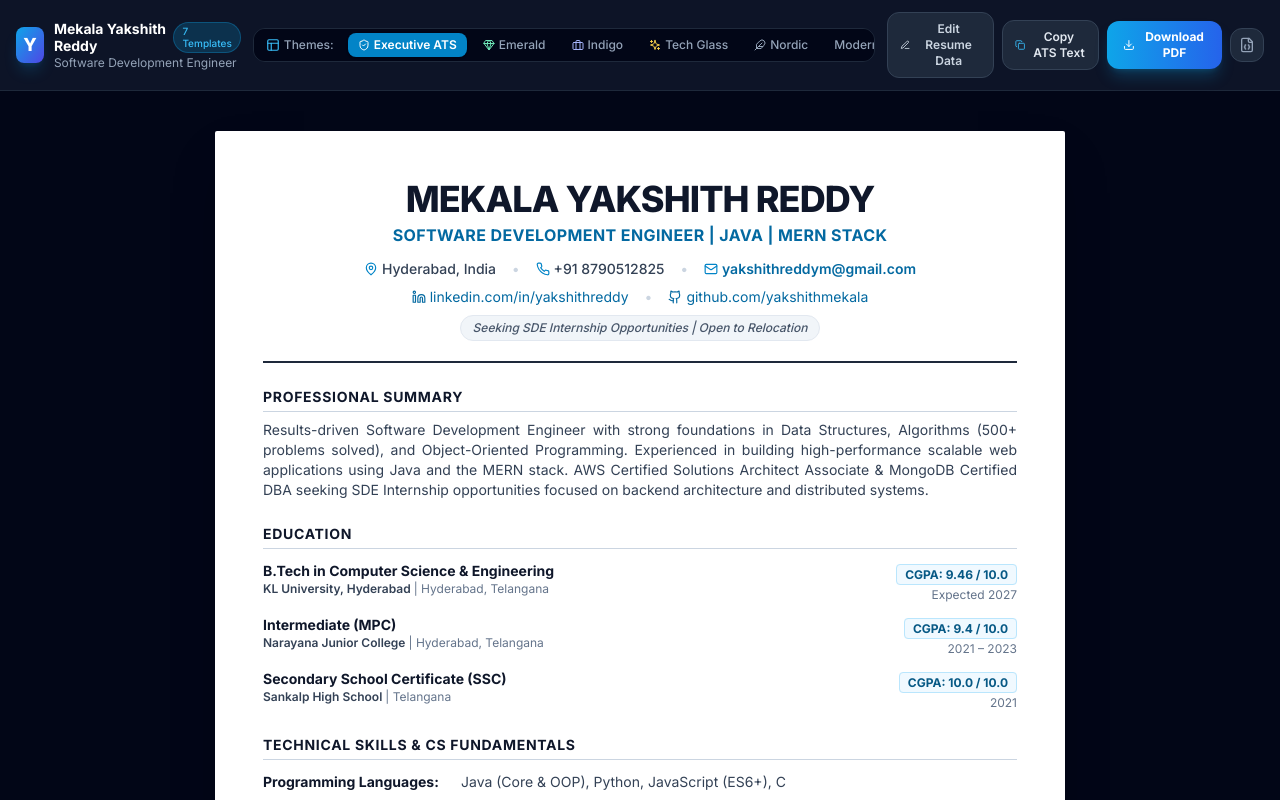
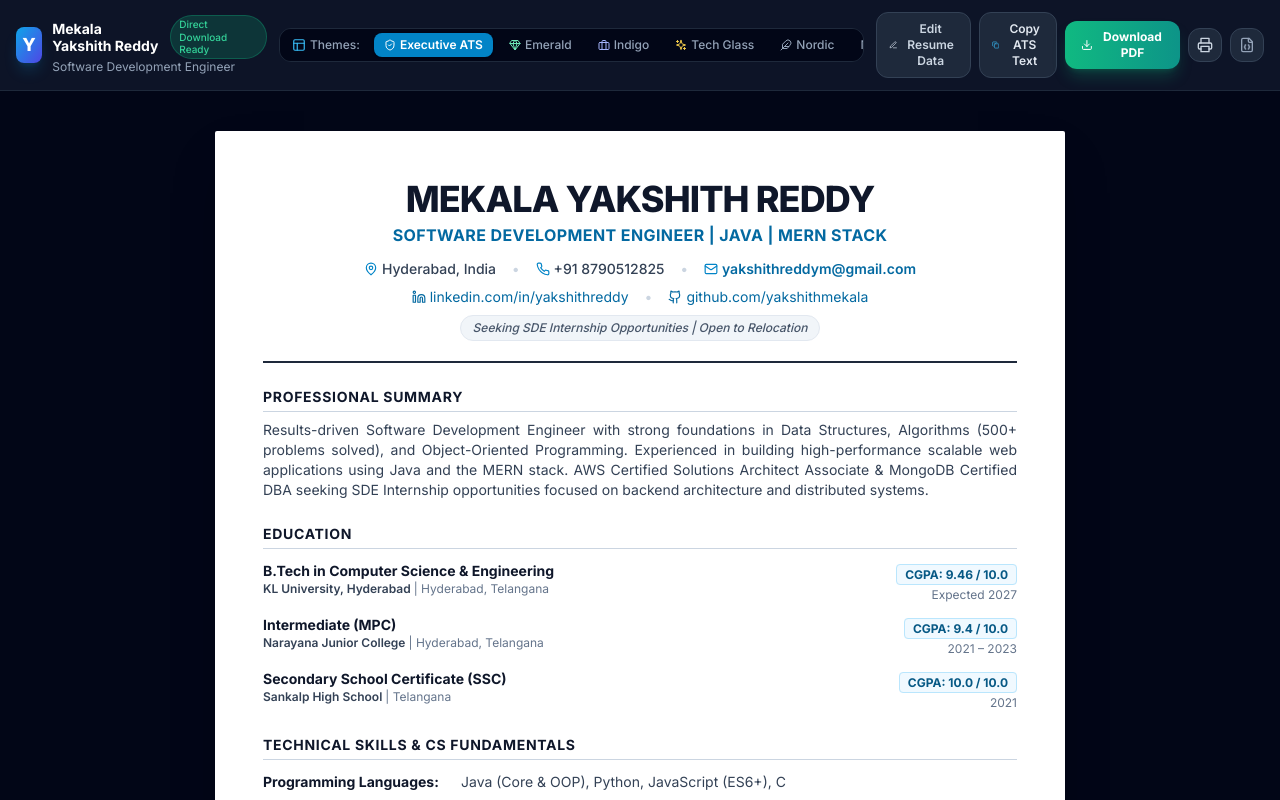
Before and after one commit to yakshithmekala/Buildresume, a React (Vite) app: page / in a window 1280 px wide. Shown: the top 800 px of the page. Built offline with nearby package versions, Linux system fonts and the light colour scheme.

Commit message:
Add direct 1-click PDF file download with html2pdf.js

```diff
--- a/src/components/HeaderNavbar.tsx
+++ b/src/components/HeaderNavbar.tsx
@@ -1,6 +1,6 @@
 import React, { useState } from 'react';
 import { ResumeTheme, ResumeData } from '../types/resume';
-import { Download, Copy, Check, Edit3, Eye, FileJson, Sparkles, Layout, ShieldCheck, Gem, Briefcase, Feather } from 'lucide-react';
+import { Download, Copy, Check, Edit3, Eye, FileJson, Sparkles, Layout, ShieldCheck, Gem, Briefcase, Feather, Printer, Loader2 } from 'lucide-react';
 
 interface HeaderNavbarProps {
   theme: ResumeTheme;
@@ -20,8 +20,39 @@ export const HeaderNavbar: React.FC<HeaderNavbarProps> = ({
   onImportJson,
 }) => {
   const [copied, setCopied] = useState(false);
+  const [isDownloading, setIsDownloading] = useState(false);
 
-  // Trigger Print to PDF
+  // Direct 1-Click PDF Download to Downloads folder
+  const handleDirectPdfDownload = async () => {
+    const element = document.querySelector('.resume-container') as HTMLElement;
+    if (!element) return;
+
+    setIsDownloading(true);
+    try {
+      // Dynamic import of html2pdf.js
+      const html2pdfModule = await import('html2pdf.js');
+      const html2pdf = (html2pdfModule as any).default || html2pdfModule;
+
+      const filename = `${data.contact.fullName.trim().replace(/\s+/g, '_')}_Resume.pdf`;
+
+      const opt = {
+        margin: [0.15, 0.15, 0.15, 0.15],
+        filename: filename,
+        image: { type: 'jpeg', quality: 0.98 },
+        html2canvas: { scale: 2, useCORS: true, logging: false },
+        jsPDF: { unit: 'in', format: 'a4', orientation: 'portrait' }
+      };
+
+      await html2pdf().set(opt).from(element).save();
+    } catch (err) {
+      console.error('Direct PDF export error, falling back to browser print:', err);
+      window.print();
+    } finally {
+      setIsDownloading(false);
+    }
+  };
+
+  // Browser Print option
   const handlePrint = () => {
     window.print();
   };
@@ -83,8 +114,8 @@ ${data.achievements.map(a => `• ${a}`).join('\n')}
             <div>
               <h1 className="text-sm font-bold text-white leading-tight flex items-center gap-1.5">
                 Mekala Yakshith Reddy
-                <span className="bg-sky-500/20 text-sky-400 text-[10px] px-2 py-0.5 rounded-full font-medium border border-sky-500/30">
-                  7 Templates
+                <span className="bg-emerald-500/20 text-emerald-400 text-[10px] px-2 py-0.5 rounded-full font-medium border border-emerald-500/30">
+                  Direct Download Ready
                 </span>
               </h1>
               <p className="text-xs text-slate-400">Software Development Engineer</p>
@@ -208,11 +239,27 @@ ${data.achievements.map(a => `• ${a}`).join('\n')}
             {copied ? 'Copied!' : 'Copy ATS Text'}
           </button>
 
+          {/* Direct Download PDF Button */}
+          <button
+            onClick={handleDirectPdfDownload}
+            disabled={isDownloading}
+            className="text-xs bg-gradient-to-r from-emerald-500 to-teal-600 hover:from-emerald-400 hover:to-teal-500 text-white px-4 py-2 rounded-xl font-bold flex items-center gap-2 shadow-lg shadow-emerald-500/25 transition-all disabled:opacity-50"
+          >
+            {isDownloading ? (
+              <Loader2 className="w-4 h-4 animate-spin" />
+            ) : (
+              <Download className="w-4 h-4" />
+            )}
+            {isDownloading ? 'Generating PDF...' : 'Download PDF'}
+          </button>
+
+          {/* Print Dialog Fallback Button */}
           <button
             onClick={handlePrint}
-            className="text-xs bg-gradient-to-r from-sky-500 to-blue-600 hover:from-sky-400 hover:to-blue-500 text-white px-4 py-2 rounded-xl font-bold flex items-center gap-2 shadow-lg shadow-sky-500/25 transition-all"
+            title="Print or Save via Browser Print Dialog"
+            className="p-2 rounded-xl bg-slate-800 hover:bg-slate-700 text-slate-300 hover:text-white border border-slate-700"
           >
-            <Download className="w-4 h-4" /> Download PDF
+            <Printer className="w-4 h-4" />
           </button>
 
           <button
--- /dev/null
+++ b/src/types/html2pdf.d.ts
@@ -0,0 +1,18 @@
+declare module 'html2pdf.js' {
+  interface Html2PdfOptions {
+    margin?: number | number[];
+    filename?: string;
+    image?: { type?: string; quality?: number };
+    html2canvas?: { scale?: number; useCORS?: boolean; logging?: boolean };
+    jsPDF?: { unit?: string; format?: string; orientation?: string };
+  }
+
+  interface Html2PdfWorker {
+    set(options: Html2PdfOptions): Html2PdfWorker;
+    from(element: HTMLElement | string): Html2PdfWorker;
+    save(): Promise<void>;
+  }
+
+  function html2pdf(): Html2PdfWorker;
+  export default html2pdf;
+}
```
